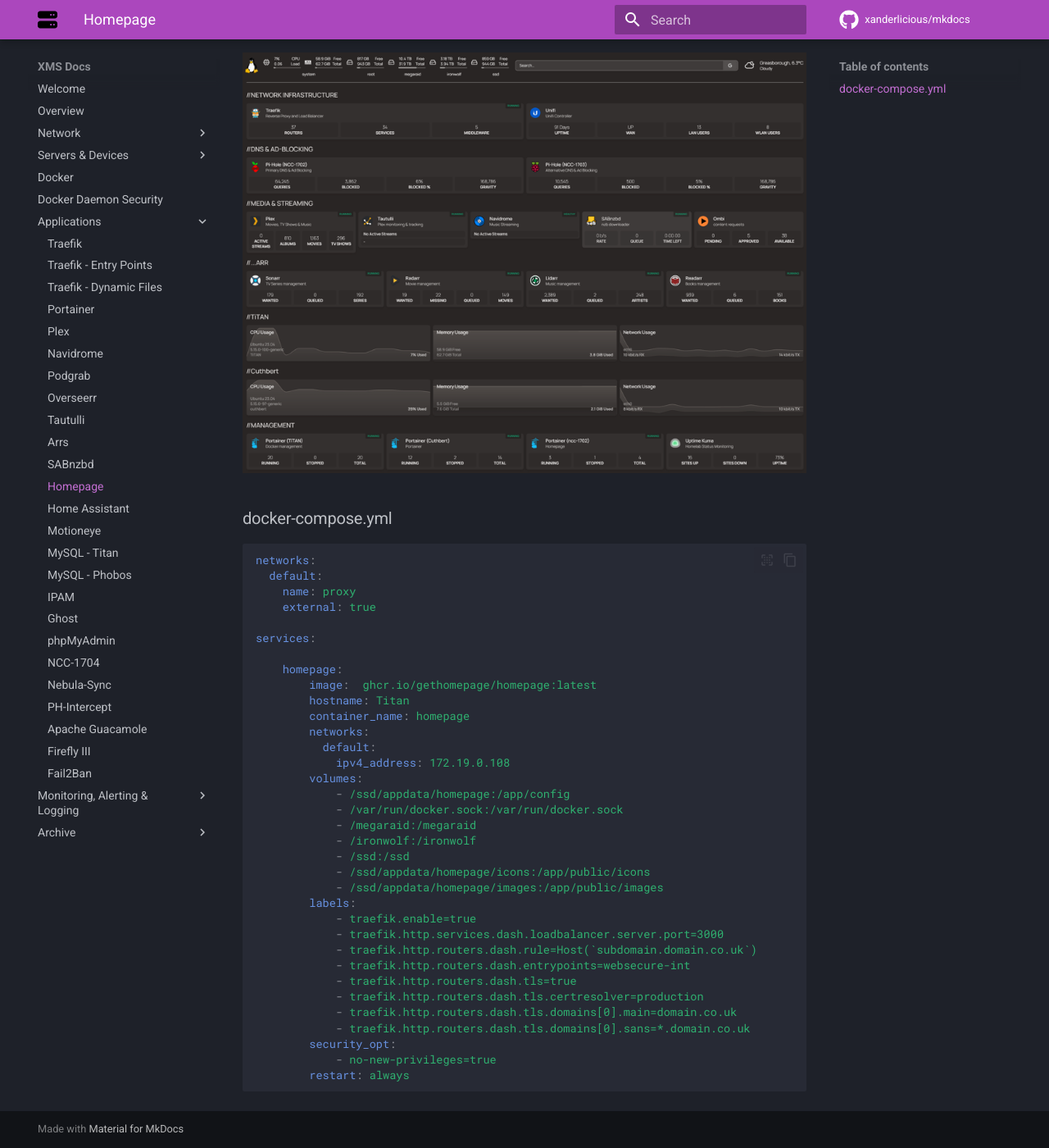
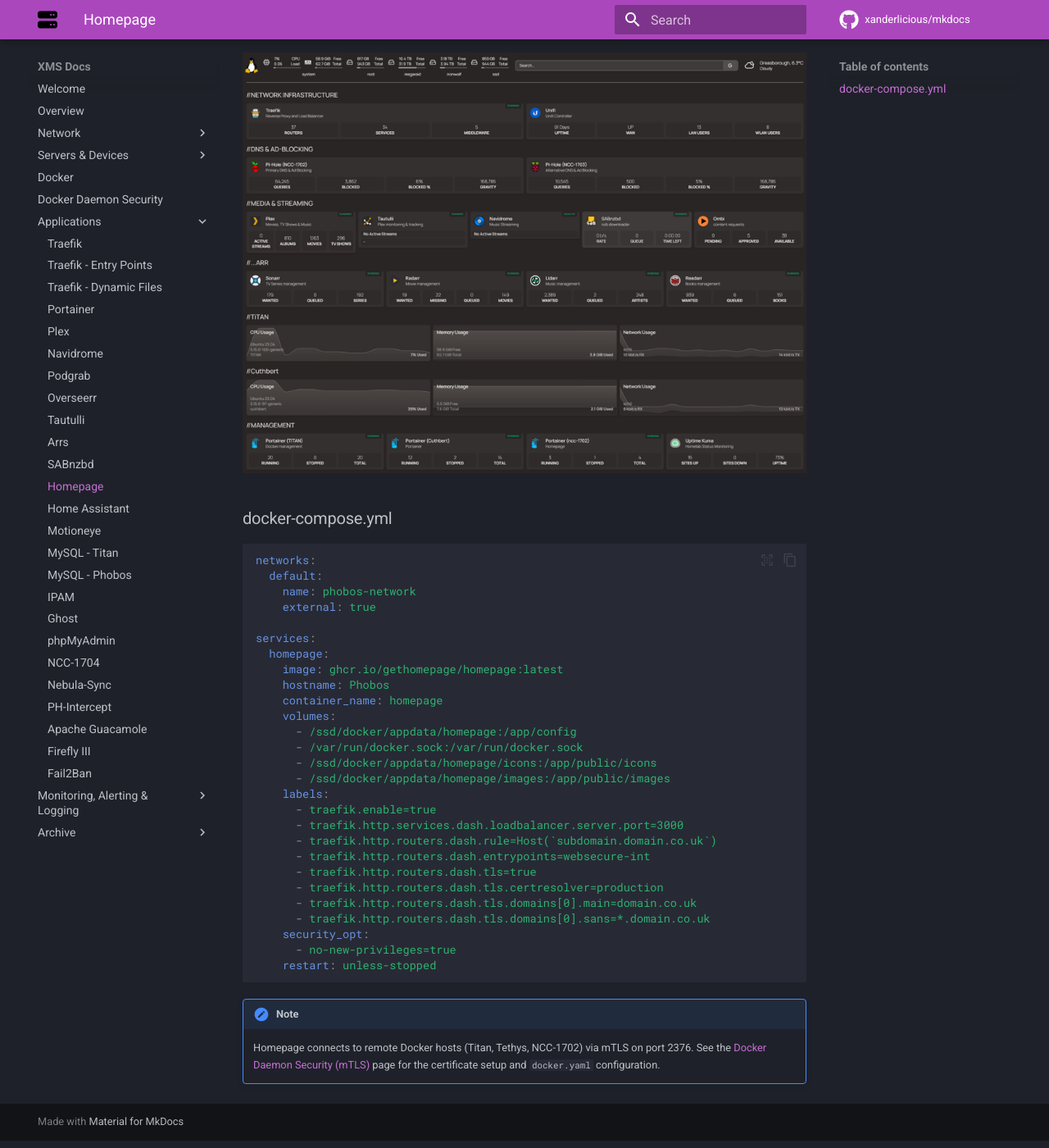
Before and after one commit to Xanderlicious/mkdocs, an MkDocs documentation site: the page built from docs/homepage.md, in a window 1280 px wide and 1400 px high, scrolled down 527 px. Shown: the whole window at 82% size. Built offline with MkDocs 1.6.1 and Material for MkDocs 9.7.7, drawn with Linux system fonts in a browser that asks for light colours; comment, search, counter and statistics services are not loaded.

Commit message:
updated Homepage page to reflect move from Titan to Phobos
Updated network to phobos-network, hostname to Phobos, appdata paths, and
removed Titan-specific storage mounts. Added note referencing the mTLS page
for remote Docker host connectivity.

Co-Authored-By: Claude Sonnet 4.6 <noreply@anthropic.com>

````diff
--- a/docs/homepage.md
+++ b/docs/homepage.md
@@ -14,36 +14,32 @@ The below screenshot shows a recent iteration but I'm always swapping and changi
 ``` yaml
 networks:
   default:
-    name: proxy
+    name: phobos-network
     external: true
 
 services:
+  homepage:
+    image: ghcr.io/gethomepage/homepage:latest
+    hostname: Phobos
+    container_name: homepage
+    volumes:
+      - /ssd/docker/appdata/homepage:/app/config
+      - /var/run/docker.sock:/var/run/docker.sock
+      - /ssd/docker/appdata/homepage/icons:/app/public/icons
+      - /ssd/docker/appdata/homepage/images:/app/public/images
+    labels:
+      - traefik.enable=true
+      - traefik.http.services.dash.loadbalancer.server.port=3000
+      - traefik.http.routers.dash.rule=Host(`subdomain.domain.co.uk`)
+      - traefik.http.routers.dash.entrypoints=websecure-int
+      - traefik.http.routers.dash.tls=true
+      - traefik.http.routers.dash.tls.certresolver=production
+      - traefik.http.routers.dash.tls.domains[0].main=domain.co.uk
+      - traefik.http.routers.dash.tls.domains[0].sans=*.domain.co.uk
+    security_opt:
+      - no-new-privileges=true
+    restart: unless-stopped
+```
 
-    homepage:
-        image:  ghcr.io/gethomepage/homepage:latest
-        hostname: Titan
-        container_name: homepage
-        networks:
-          default:
-            ipv4_address: 172.19.0.108
-        volumes:
-            - /ssd/appdata/homepage:/app/config
-            - /var/run/docker.sock:/var/run/docker.sock
-            - /megaraid:/megaraid
-            - /ironwolf:/ironwolf
-            - /ssd:/ssd
-            - /ssd/appdata/homepage/icons:/app/public/icons
-            - /ssd/appdata/homepage/images:/app/public/images
-        labels:
-            - traefik.enable=true
-            - traefik.http.services.dash.loadbalancer.server.port=3000
-            - traefik.http.routers.dash.rule=Host(`subdomain.domain.co.uk`)
-            - traefik.http.routers.dash.entrypoints=websecure-int
-            - traefik.http.routers.dash.tls=true
-            - traefik.http.routers.dash.tls.certresolver=production
-            - traefik.http.routers.dash.tls.domains[0].main=domain.co.uk
-            - traefik.http.routers.dash.tls.domains[0].sans=*.domain.co.uk
-        security_opt:
-            - no-new-privileges=true
-        restart: always
-```
+!!! note
+    Homepage connects to remote Docker hosts (Titan, Tethys, NCC-1702) via mTLS on port 2376. See the [Docker Daemon Security (mTLS)](mTLS.md) page for the certificate setup and `docker.yaml` configuration.
````
